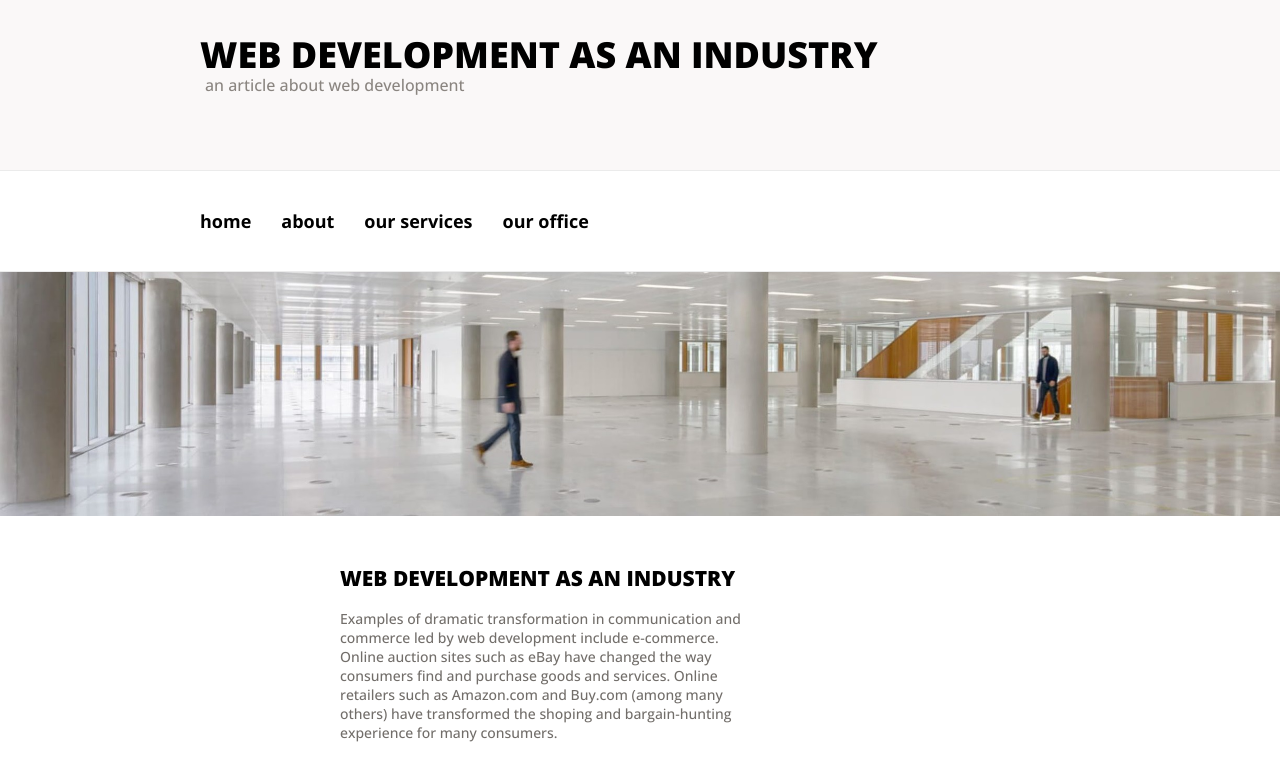
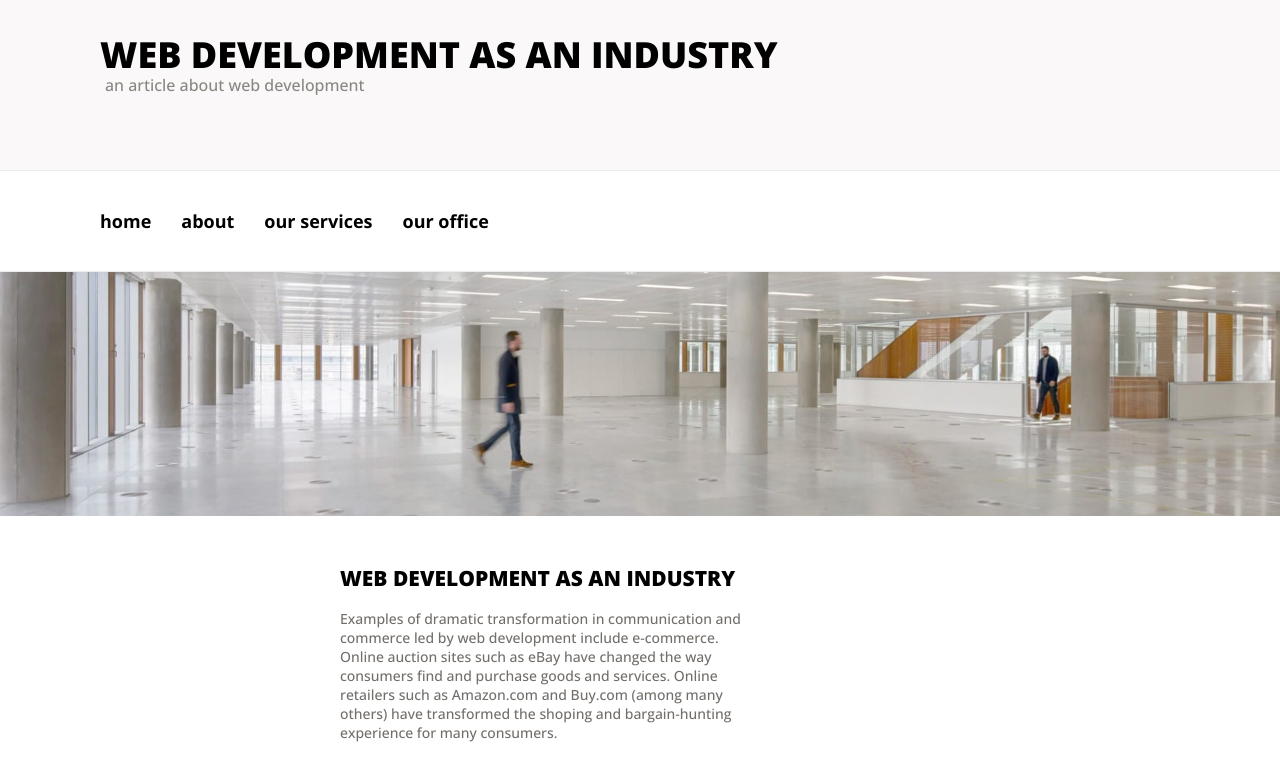
Before and after one commit to slastushevskyi/Test-images, a plain HTML site: page index.html in a window 1280 px wide. Shown: the top 780 px of the page. Drawn offline with nearby package versions, Linux system fonts and the light colour scheme.

Commit message:
Update style.css

```diff
--- a/style.css
+++ b/style.css
@@ -19,12 +19,12 @@ body {
 }
 h1 {
     font-size: 36px;
-    margin-left: 200px;
+    margin-left: 100px;
     text-transform: uppercase;
     font-weight: 800;
 }
 .header p {
-    margin-left: 205px;
+    margin-left: 105px;
     margin-top: -35px;
     font-size: 16px;
     font-weight: 500;
@@ -43,7 +43,7 @@ h1 {
     align-items: center;
 }
 .menu-list {
-    margin-left: 160px;
+    margin-left: 60px;
     list-style-type: none;
     display: flex;
     align-items: flex-start;
```
